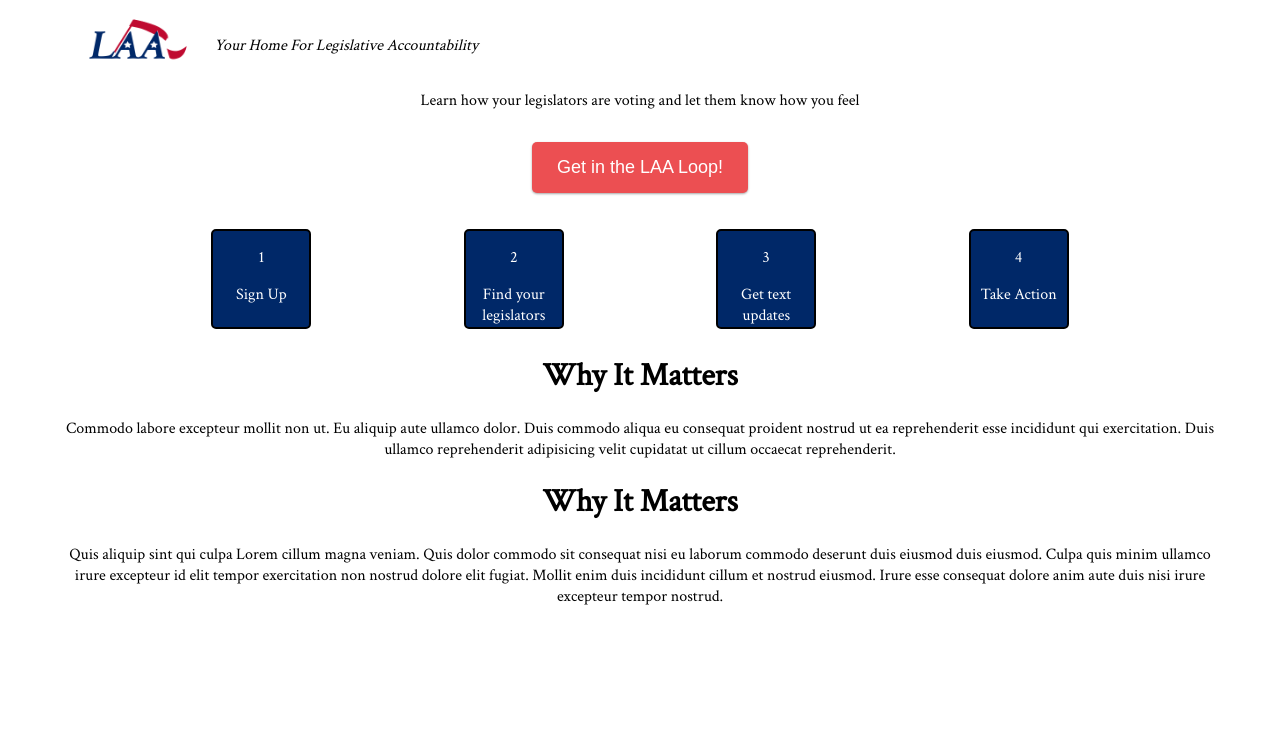
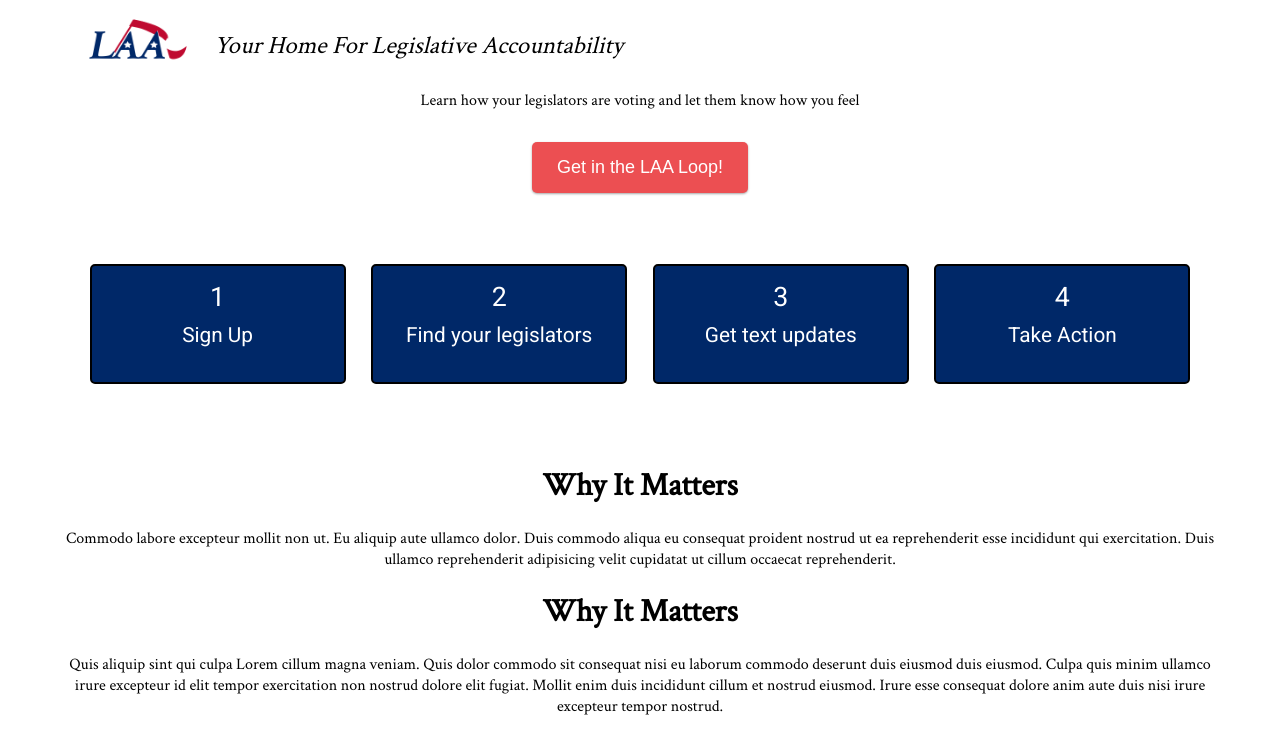
Before and after one commit to srackley/laa-front-end, a React (Create React App) app: page / in a window 1280 px wide. Shown: the top 754 px of the page. Built offline with nearby package versions, Linux system fonts and the light colour scheme.

Commit message:
change block sizes

```diff
--- a/src/App.js
+++ b/src/App.js
@@ -134,20 +134,28 @@ class App extends Component {
           }
           <ul className="App-blocks">
             <li>
-              <p>1</p>
+            <div>
+              <p className="num">1</p>
               <p>Sign Up</p>
+              </div>
             </li>
             <li>
-              <p>2</p>
+            <div>
+              <p className="num">2</p>
               <p>Find your legislators</p>
+              </div>
             </li>
             <li>
-              <p>3</p>
+            <div>
+              <p className="num">3</p>
               <p>Get text updates</p>
+              </div>
             </li>
             <li>
-              <p>4</p>
+            <div>
+              <p className="num">4</p>
               <p>Take Action</p>
+              </div>
             </li>
           </ul>
           <h1>Why It Matters</h1>
--- a/src/styles/_app.scss
+++ b/src/styles/_app.scss
@@ -2,6 +2,7 @@
     text-align: center;
     padding: 0 5vw;
     .App-header {
+        font-size: calc(12px + 1vw);
         display: flex;
         justify-content: left;
         height: 50px;
@@ -13,19 +14,42 @@
     }
     .App-blocks {
         display: flex;
-        padding: 0;
+        flex-flow: row wrap;
+        padding: 40px 0;
         justify-content: space-evenly;
         list-style-type: none;
-    }
-    .App-blocks li {
-        height: 100px;
-        width: 100px;
+
+        li {
+            display: flex;
             border-radius: 5px;
             border: 2px solid black;
             background-color: $primary-color;
             color: white;
-        margin: 5px;
+            margin-bottom: 20px;
+            padding: 15px;
+            align-items: center;
+            justify-content: center;
+
+
+            div {
+                margin: auto;
+                height: 100%;
+                justify-content: stretch;
+            p {
+                font-family: $secondary-font;
+                padding: 0;
+                margin: 0;
+                font-size: calc(8px + 1vw);
             }
+
+            .num {
+                font-size: calc(14px + 1vw);
+                padding-bottom: 10px;
+            }
+        }
+        }
+    }
+
     .App-form {
         margin: auto;
         max-width: 500px;
@@ -36,7 +60,9 @@
         .half {
             width: 47%;
         }
-
+        h2 {
+            text-align: center;
+        }
         input[type="text"] {
             background-color: $light-color;
             font-family: $main-font;
@@ -44,7 +70,7 @@
             font-style: italic;
             border: 1px solid grey;
             text-align: left;
-            margin: 15px auto;
+            margin: 12px auto;
             padding: 6px 12px;
             box-shadow: 0 4px 6px rgba(0, 0, 0, 0.25), 0 3px 6px rgba(0, 0, 0, 0.24);
         }
@@ -58,13 +84,11 @@
             position: absolute;
             width: 1px;
         }
-
         label {
             display: block;
             line-height: 2;
             font-size: 1em;
         }
-
         [type="radio"]+span {
             display: block;
         }
@@ -105,10 +129,21 @@
         .button {
             width: 100%;
         }
+
+        .App-blocks li {
+            width: 23%;
+        }
     }
     @media screen and (min-width: 600px) {
         input {
             width: calc(600px + 1vw)
+        }
+
+        .App-blocks li {
+            min-height: 120px;
+            min-width: 170px;
+            max-width: 300px;
+            width: 20vw;
         }
     }
     .right {
--- a/src/styles/index.css
+++ b/src/styles/index.css
@@ -1,3 +1,4 @@
+@import url("https://fonts.googleapis.com/css?family=Roboto");
 @import url("https://fonts.googleapis.com/css?family=Crimson+Text");
 * {
   box-sizing: border-box; }
@@ -24,6 +25,7 @@ body {
   text-align: center;
   padding: 0 5vw; }
   .App .App-header {
+    font-size: calc(12px + 1vw);
     display: flex;
     justify-content: left;
     height: 50px;
@@ -33,17 +35,32 @@ body {
       height: 80px; }
   .App .App-blocks {
     display: flex;
-    padding: 0;
+    flex-flow: row wrap;
+    padding: 40px 0;
     justify-content: space-evenly;
     list-style-type: none; }
-  .App .App-blocks li {
-    height: 100px;
-    width: 100px;
-    border-radius: 5px;
-    border: 2px solid black;
-    background-color: #002868;
-    color: white;
-    margin: 5px; }
+    .App .App-blocks li {
+      display: flex;
+      border-radius: 5px;
+      border: 2px solid black;
+      background-color: #002868;
+      color: white;
+      margin-bottom: 20px;
+      padding: 15px;
+      align-items: center;
+      justify-content: center; }
+      .App .App-blocks li div {
+        margin: auto;
+        height: 100%;
+        justify-content: stretch; }
+        .App .App-blocks li div p {
+          font-family: "Roboto", sans-serif;
+          padding: 0;
+          margin: 0;
+          font-size: calc(8px + 1vw); }
+        .App .App-blocks li div .num {
+          font-size: calc(14px + 1vw);
+          padding-bottom: 10px; }
   .App .App-form {
     margin: auto;
     max-width: 500px;
@@ -53,6 +70,8 @@ body {
       width: 100%; }
     .App .App-form .half {
       width: 47%; }
+    .App .App-form h2 {
+      text-align: center; }
     .App .App-form input[type="text"] {
       background-color: #FFFFFF;
       font-family: "Crimson Text", serif;
@@ -60,7 +79,7 @@ body {
       font-style: italic;
       border: 1px solid grey;
       text-align: left;
-      margin: 15px auto;
+      margin: 12px auto;
       padding: 6px 12px;
       box-shadow: 0 4px 6px rgba(0, 0, 0, 0.25), 0 3px 6px rgba(0, 0, 0, 0.24); }
     .App .App-form input[type="radio"] {
@@ -107,10 +126,17 @@ body {
     font-weight: 100; }
   @media screen and (max-width: 600px) {
     .App .button {
-      width: 100%; } }
+      width: 100%; }
+    .App .App-blocks li {
+      width: 23%; } }
   @media screen and (min-width: 600px) {
     .App input {
-      width: calc(600px + 1vw); } }
+      width: calc(600px + 1vw); }
+    .App .App-blocks li {
+      min-height: 120px;
+      min-width: 170px;
+      max-width: 300px;
+      width: 20vw; } }
   .App .right {
     float: right; }
   .App .left {
--- a/src/styles/index.scss
+++ b/src/styles/index.scss
@@ -4,6 +4,7 @@ $light-color: #FFFFFF;
 $medium-color: #D8D8D8;
 $accent-color: #EC4F52;
 $main-font: 'Crimson Text', serif;
+$secondary-font: 'Roboto', sans-serif;
 
 * {
   box-sizing: border-box;
@@ -32,6 +33,6 @@ body {
   }
 }
 
-
+@import url('https://fonts.googleapis.com/css?family=Roboto');
 @import url('https://fonts.googleapis.com/css?family=Crimson+Text');
 @import '_app'
```
Lines whose indentation alone changed are shown as unchanged.
